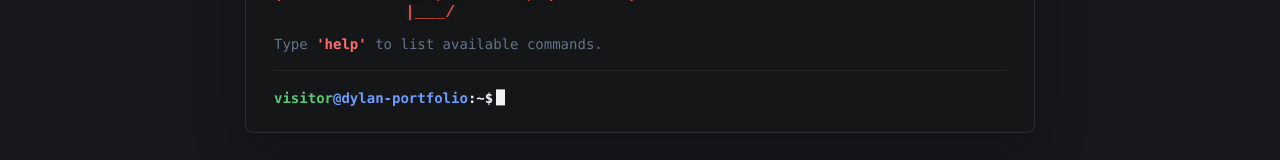
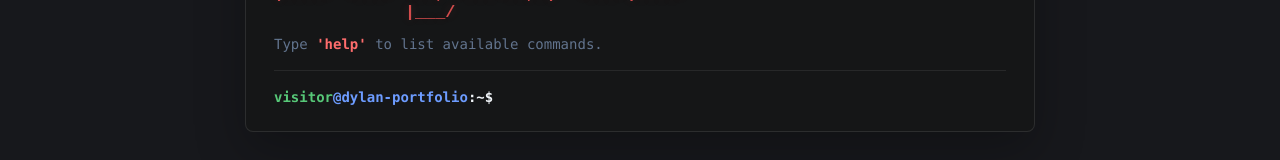
Before and after one commit to dboyza/portfolio-website, a React (Vite) app: page / in a window 1280 px wide. Shown: the part 616-776 px from the top of the page. Built offline with nearby package versions, Linux system fonts and the light colour scheme.

Commit message:
Make terminal interactive

```diff
--- a/src/components/TerminalWindow.tsx
+++ b/src/components/TerminalWindow.tsx
@@ -1,6 +1,185 @@
+import { useRef, useState, type FormEvent, type KeyboardEvent } from 'react';
+import {
+  aboutParagraphs,
+  certifications,
+  degrees,
+  profile,
+  projects,
+  skillGroups,
+} from '../data/portfolio';
+
+type TerminalEntry = {
+  id: number;
+  command: string;
+  output: string[];
+};
+
+const promptUser = 'visitor';
+const promptHost = '@dylan-portfolio';
+
+const commandNames = [
+  'about',
+  'skills',
+  'projects',
+  'certs',
+  'degrees',
+  'contact',
+  'email',
+  'resume',
+  'clear',
+  'help',
+];
+
+const scrollToSection = (hash: string) => {
+  window.location.hash = hash;
+};
+
 const TerminalWindow = () => {
+  const [entries, setEntries] = useState<TerminalEntry[]>([]);
+  const [command, setCommand] = useState('');
+  const [history, setHistory] = useState<string[]>([]);
+  const inputRef = useRef<HTMLInputElement>(null);
+  const historyIndexRef = useRef<number | null>(null);
+
+  const runCommand = (rawCommand: string) => {
+    const normalized = rawCommand.trim().toLowerCase();
+
+    if (!normalized) {
+      return [];
+    }
+
+    if (normalized === 'clear') {
+      setEntries([]);
+      return null;
+    }
+
+    if (normalized === 'help') {
+      return [
+        `Available commands: ${commandNames.join(', ')}`,
+        'Try `projects`, `skills`, `contact`, or `email`.',
+      ];
+    }
+
+    if (normalized === 'about') {
+      return [
+        `${profile.name} - ${profile.title}`,
+        `${profile.location} | ${profile.credentialLine}`,
+        ...aboutParagraphs,
+      ];
+    }
+
+    if (normalized === 'skills') {
+      return skillGroups.map((group) => `${group.title}: ${group.items.join(', ')}`);
+    }
+
+    if (normalized === 'projects') {
+      scrollToSection('projects');
+      return projects.map((project) => `${project.title}: ${project.stack.join(', ')}`);
+    }
+
+    if (normalized === 'certs' || normalized === 'certifications') {
+      scrollToSection('certifications');
+      return certifications.map((certification) => certification.name);
+    }
+
+    if (normalized === 'degrees' || normalized === 'education') {
+      scrollToSection('degrees');
+      return degrees.map((degree) => `${degree.title} - ${degree.school}, ${degree.timeframe}`);
+    }
+
+    if (normalized === 'contact' || normalized === 'connect') {
+      scrollToSection('contact');
+      return [`Email: ${profile.email}`, 'Contact links are at the bottom of the page.'];
+    }
+
+    if (normalized === 'email') {
+      window.location.href = `mailto:${profile.email}`;
+      return [`Opening email composer for ${profile.email}`];
+    }
+
+    if (normalized === 'resume') {
+      scrollToSection(profile.resumeHref.replace('#', ''));
+      return ['Resume link selected.'];
+    }
+
+    if (normalized === 'whoami') {
+      return [profile.name];
+    }
+
+    if (normalized === 'ls') {
+      return ['about  projects  skills  certifications  degrees  contact'];
+    }
+
+    return [`command not found: ${rawCommand}`, "Type 'help' to list available commands."];
+  };
+
+  const handleSubmit = (event: FormEvent<HTMLFormElement>) => {
+    event.preventDefault();
+
+    const submittedCommand = command.trim();
+
+    if (!submittedCommand) {
+      return;
+    }
+
+    const output = runCommand(submittedCommand);
+
+    if (output) {
+      setEntries((current) => [
+        ...current,
+        {
+          id: Date.now(),
+          command: submittedCommand,
+          output,
+        },
+      ]);
+    }
+
+    setHistory((current) => [...current, submittedCommand]);
+
+    setCommand('');
+    historyIndexRef.current = null;
+  };
+
+  const handleKeyDown = (event: KeyboardEvent<HTMLInputElement>) => {
+    if (event.key === 'ArrowUp') {
+      event.preventDefault();
+      if (history.length === 0) {
+        return;
+      }
+
+      const current = historyIndexRef.current;
+      const nextIndex = current === null ? history.length - 1 : Math.max(0, current - 1);
+      historyIndexRef.current = nextIndex;
+      setCommand(history[nextIndex]);
+    }
+
+    if (event.key === 'ArrowDown') {
+      event.preventDefault();
+      const current = historyIndexRef.current;
+
+      if (current === null) {
+        return;
+      }
+
+      const nextIndex = current + 1;
+
+      if (nextIndex >= history.length) {
+        historyIndexRef.current = null;
+        setCommand('');
+        return;
+      }
+
+      historyIndexRef.current = nextIndex;
+      setCommand(history[nextIndex]);
+    }
+  };
+
   return (
-    <div className="mx-auto min-w-0 w-full max-w-[790px] overflow-hidden rounded-lg border border-white/10 bg-[#151617] text-left shadow-[0_18px_50px_rgba(0,0,0,0.26)]">
+    <div
+      className="mx-auto min-w-0 w-full max-w-[790px] overflow-hidden rounded-lg border border-white/10 bg-[#151617] text-left shadow-[0_18px_50px_rgba(0,0,0,0.26)]"
+      onClick={() => inputRef.current?.focus()}
+    >
       <div className="overflow-hidden px-5 py-6 font-mono text-sm sm:px-7">
         <pre className="terminal-ascii" aria-label="Terminal heading">
 {` ____                          ___  ____
@@ -13,11 +192,40 @@ const TerminalWindow = () => {
         <p className="mt-3 text-slate-500">
           Type <span className="font-bold text-[#ff6d6d]">'help'</span> to list available commands.
         </p>
-        <div className="mt-4 border-t border-white/8 pt-4">
-          <p className="terminal-cursor break-all font-bold text-slate-100">
-            <span className="text-mint-500">visitor</span>
-            <span className="text-signal-400">@dylan-portfolio</span>:~$
-          </p>
+        <div className="mt-4 max-h-64 overflow-y-auto border-t border-white/8 pt-4">
+          {entries.map((entry) => (
+            <div key={entry.id} className="mb-4">
+              <p className="break-all font-bold text-slate-100">
+                <span className="text-mint-500">{promptUser}</span>
+                <span className="text-signal-400">{promptHost}</span>:~$ {entry.command}
+              </p>
+              <div className="mt-2 space-y-1 text-slate-400">
+                {entry.output.map((line, index) => (
+                  <p key={`${entry.id}-${index}`} className="break-words">
+                    {line}
+                  </p>
+                ))}
+              </div>
+            </div>
+          ))}
+
+          <form onSubmit={handleSubmit} className="flex min-w-0 items-center font-bold">
+            <label htmlFor="terminal-command" className="shrink-0 text-slate-100">
+              <span className="text-mint-500">{promptUser}</span>
+              <span className="text-signal-400">{promptHost}</span>:~$
+            </label>
+            <input
+              ref={inputRef}
+              id="terminal-command"
+              value={command}
+              onChange={(event) => setCommand(event.target.value)}
+              onKeyDown={handleKeyDown}
+              className="ml-1 min-w-0 flex-1 bg-transparent text-slate-100 caret-white outline-none"
+              autoComplete="off"
+              spellCheck={false}
+              aria-label="Terminal command"
+            />
+          </form>
         </div>
       </div>
     </div>
```
